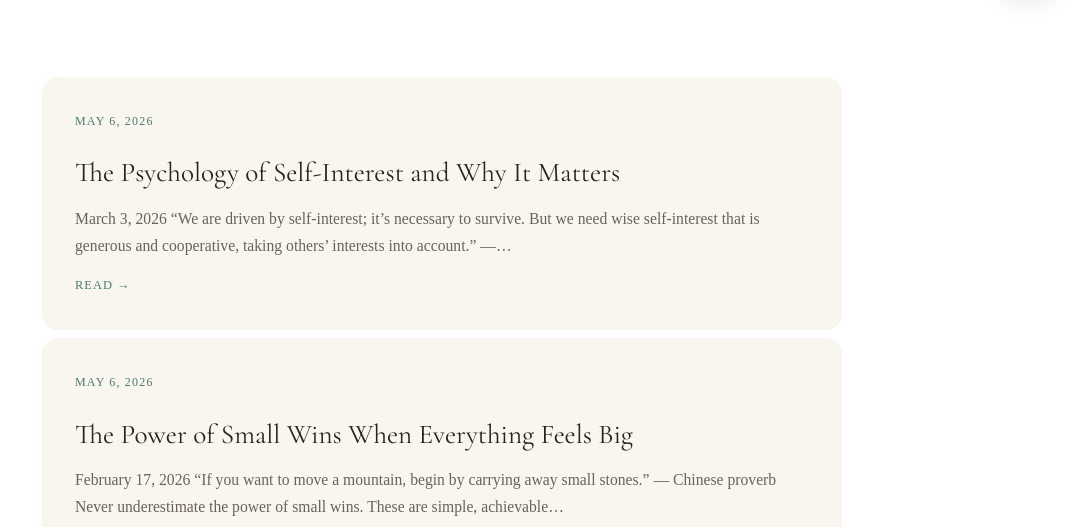
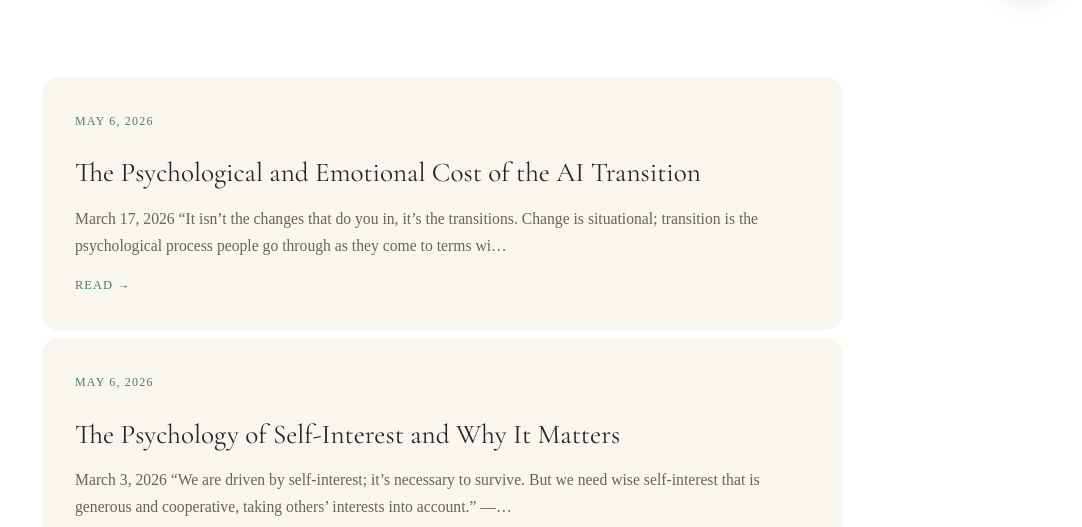
Before and after one commit to JFeelgoodOfficial/DrKennedyMusamali, a website: page blog.html in a window 1280 px wide. Shown: the part 783-1310 px from the top of the page, without its empty margins (198-1280 px from the left). Drawn offline with nearby package versions, Linux system fonts and the light colour scheme.

Commit message:
Update blog index

```diff
--- a/blog.html
+++ b/blog.html
@@ -52,6 +52,12 @@
 </section>
 <section class="post-list">
 <!-- POSTS_START -->
+<a href="/blog/2026-05-06-the-psychological-and-emotional-cost-of-the-ai-transition.html" class="post-item">
+  <div class="post-item-date">May 6, 2026</div>
+  <h3 class="post-item-title">The Psychological and Emotional Cost of the AI Transition</h3>
+  <p class="post-item-excerpt">March 17, 2026 “It isn’t the changes that do you in, it’s the transitions. Change is situational; transition is the psychological process people go through as they come to terms wi…</p>
+  <span class="post-item-arrow">Read →</span>
+</a>
 <a href="/blog/2026-05-06-the-psychology-of-self-interest-and-why-it-matters.html" class="post-item">
   <div class="post-item-date">May 6, 2026</div>
   <h3 class="post-item-title">The Psychology of Self‑Interest and Why It Matters</h3>
```
